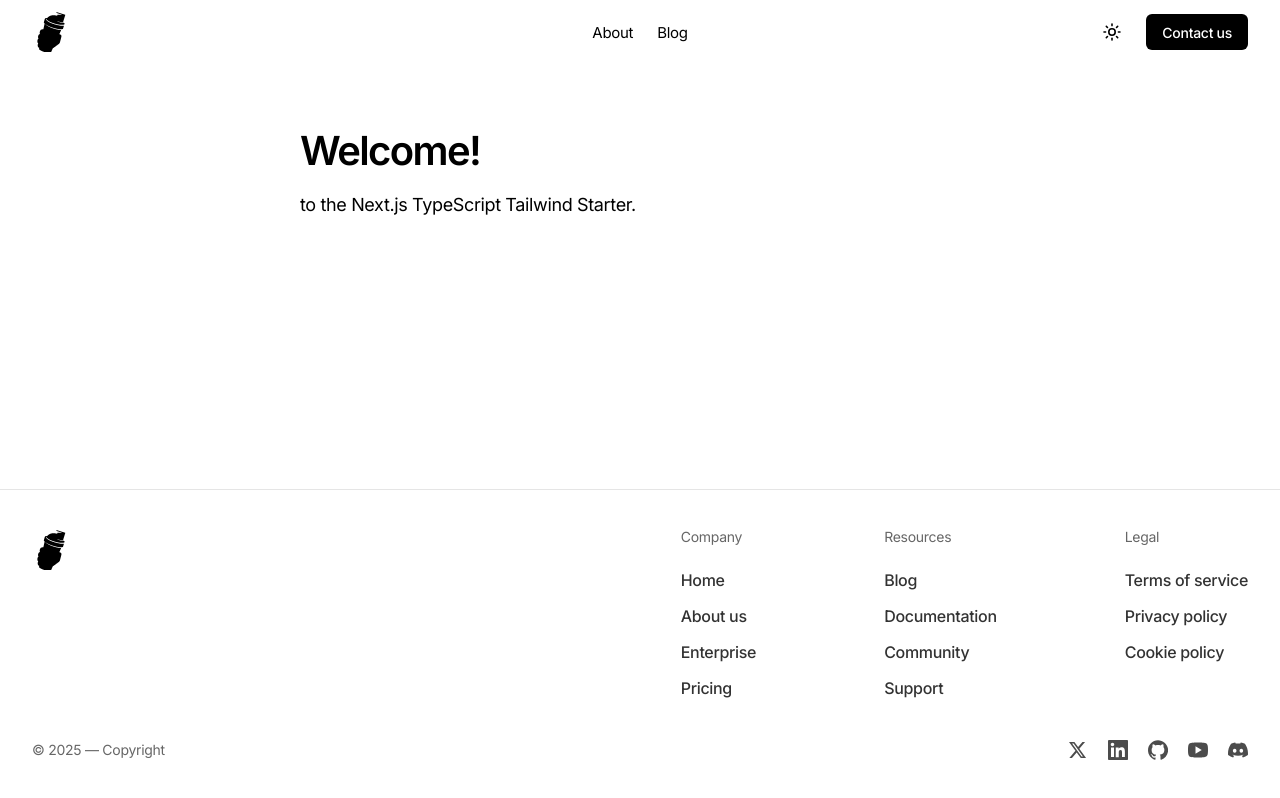
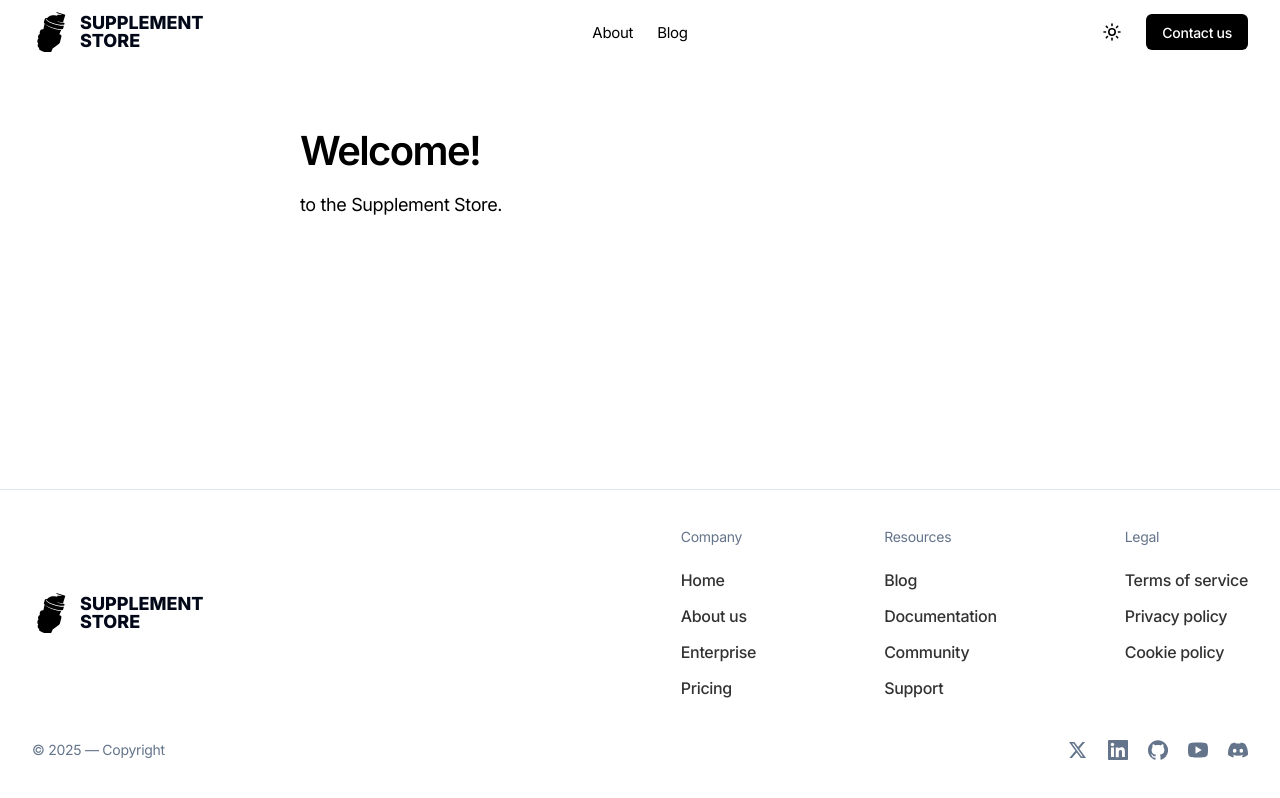
Before and after one commit to saimonkat/supplement-store, a Next.js app: page / in a window 1280 px wide. Built offline with nearby package versions, Linux system fonts and the light colour scheme; no server answers.

Commit message:
refactor: update footer and header components for branding consistency and improve styling

```diff
--- a/src/components/pages/home/hero/hero.tsx
+++ b/src/components/pages/home/hero/hero.tsx
@@ -5,7 +5,7 @@ function Hero() {
         <div className="mx-auto flex max-w-[680px] flex-col gap-y-5">
           <h1 className="fs-40 font-semibold">Welcome!</h1>
           <p className="text-18 leading-snug tracking-tight sm:text-16">
-            to the Next.js TypeScript Tailwind Starter.
+            to the Supplement Store.
           </p>
         </div>
       </div>
--- a/src/components/shared/footer/footer.tsx
+++ b/src/components/shared/footer/footer.tsx
@@ -12,19 +12,20 @@ import Logo from '@/svgs/logo.inline.svg';
 
 function Footer() {
   return (
-    <footer className="relative border-t border-[#000]/10 py-10 px-safe pb-safe-or-10">
+    <footer className="relative border-t border-border py-10 px-safe pb-safe-or-10">
       <div className="container">
         <div className="flex justify-between md:flex-col">
-          <div className="flex flex-col">
-            <Link className="block" href={ROUTE.index}>
-              <Logo width={40} height={40} alt="Logo" />
-              <span className="sr-only">Supplement Store</span>
-            </Link>
-          </div>
+          <Link href="/" className="flex items-center gap-2">
+            <Logo className="sm:size-8" width={40} height={40} alt="Logo" />
+            <div className="flex flex-col text-lg font-extrabold text-foreground leading-none sm:text-md">
+              <span>SUPPLEMENT</span>
+              <span>STORE</span>
+            </div>
+          </Link>
           <nav className="flex w-fit justify-between gap-x-32 gap-y-8 lg:gap-x-20 md:mt-8 md:gap-x-24 xs:grid xs:w-full xs:grid-cols-2 xs:gap-x-5">
             {MENUS.footer.main.map(({ heading, links }, columnIndex) => (
               <div className="flex flex-col" key={columnIndex}>
-                <span className="text-14 leading-none tracking-tight text-[#000]/60">
+                <span className="text-14 leading-none tracking-tight text-muted-foreground">
                   {heading}
                 </span>
                 <ul className="mt-7 flex flex-col gap-y-5 sm:mt-6">
@@ -34,7 +35,7 @@ function Footer() {
                     return (
                       <li className="flex" key={index}>
                         <Link
-                          className="whitespace-nowrap font-medium leading-none tracking-tight opacity-80"
+                          className="whitespace-nowrap font-medium leading-none tracking-tight opacity-80 hover:opacity-100 transition-opacity"
                           href={href}
                           size="md"
                           rel={isExternalUrl ? 'noopener noreferrer' : undefined}
@@ -51,7 +52,7 @@ function Footer() {
           </nav>
         </div>
         <div className="mt-11 flex items-center justify-between gap-y-8 md:mt-8 md:flex-col-reverse md:items-start sm:mt-10 sm:gap-y-10">
-          <p className="text-14 leading-none tracking-tight text-[#000]/60">
+          <p className="text-14 leading-none tracking-tight text-muted-foreground">
             © {new Date().getFullYear()} — Copyright
           </p>
           <ul className="flex gap-x-5">
@@ -68,8 +69,7 @@ function Footer() {
                   <span className="sr-only">{label}</span>
                   <span
                     className={clsx(
-                      // TODO: check icons and styles
-                      'inline-block h-5 w-5 bg-[#000]/70 transition-colors duration-200 group-hover:bg-[#000]/90',
+                      'inline-block h-5 w-5 bg-muted-foreground transition-colors duration-200 group-hover:bg-foreground',
                       icon,
                     )}
                   />
--- a/src/components/shared/header/burger/burger.tsx
+++ b/src/components/shared/header/burger/burger.tsx
@@ -26,7 +26,7 @@ function Burger({
         <div className="absolute -inset-5" aria-hidden />
         <span className="relative block h-7 w-7">
           <m.span
-            className="absolute right-0 top-1 block h-0.5 w-7 rounded-full bg-[#000] transition-colors duration-200"
+            className="absolute right-0 top-1 block h-0.5 w-7 rounded-full bg-foreground transition-colors duration-200"
             variants={{
               initial: {
                 top: 4,
@@ -44,7 +44,7 @@ function Burger({
             }}
           />
           <m.span
-            className="absolute right-0 top-[13px] block h-0.5 w-7 rounded-full bg-[#000] transition-colors duration-200"
+            className="absolute right-0 top-[13px] block h-0.5 w-7 rounded-full bg-foreground transition-colors duration-200"
             variants={{
               initial: {
                 opacity: 1,
@@ -57,7 +57,7 @@ function Burger({
             }}
           />
           <m.span
-            className="absolute bottom-1 right-0 block h-0.5 w-7 rounded-full bg-[#000] transition-colors duration-200"
+            className="absolute bottom-1 right-0 block h-0.5 w-7 rounded-full bg-foreground transition-colors duration-200"
             variants={{
               initial: {
                 bottom: 4,
@@ -75,7 +75,7 @@ function Burger({
             }}
           />
           <m.span
-            className="absolute right-0 top-3.5 h-0.5 w-7 rounded-full bg-[#000] opacity-0 transition-colors duration-200"
+            className="absolute right-0 top-3.5 h-0.5 w-7 rounded-full bg-foreground opacity-0 transition-colors duration-200"
             variants={{
               initial: {
                 rotate: '0deg',
@@ -96,7 +96,7 @@ function Burger({
             }}
           />
           <m.span
-            className="absolute right-0 top-3.5 h-0.5 w-7 rounded-full bg-[#000] opacity-0 transition-colors duration-200"
+            className="absolute right-0 top-3.5 h-0.5 w-7 rounded-full bg-foreground opacity-0 transition-colors duration-200"
             variants={{
               initial: {
                 rotate: '0deg',
--- a/src/components/shared/header/header.tsx
+++ b/src/components/shared/header/header.tsx
@@ -21,9 +21,12 @@ function Header() {
     <>
       <header className="absolute left-0 right-0 top-0 z-50 h-16 px-safe pt-safe">
         <nav className="container flex h-full items-center justify-between" aria-label="Global">
-          <Link href="/">
-            <Logo width={40} height={40} alt="Logo" />
-            <span className="sr-only">Supplement Store</span>
+          <Link href="/" className="flex items-center gap-2">
+            <Logo className="sm:size-8" width={40} height={40} alt="Logo" />
+            <div className="flex flex-col text-lg font-extrabold text-foreground leading-none sm:text-md">
+              <span>SUPPLEMENT</span>
+              <span>STORE</span>
+            </div>
           </Link>
           <ul className="absolute left-1/2 top-1/2 flex -translate-x-1/2 -translate-y-1/2 gap-x-6 md:hidden">
             {MENUS.header.map(({ label, href }, index) => (
@@ -44,12 +47,12 @@ function Header() {
             >
               Contact us
             </Button>
+            <Burger
+              className="hidden md:block"
+              isToggled={isMobileMenuOpen}
+              onClick={toggleMobileMenu}
+            />
           </div>
-          <Burger
-            className="hidden md:block"
-            isToggled={isMobileMenuOpen}
-            onClick={toggleMobileMenu}
-          />
         </nav>
       </header>
       <MobileMenu isOpen={isMobileMenuOpen} onClick={toggleMobileMenu} />
--- a/src/constants/seo-data.ts
+++ b/src/constants/seo-data.ts
@@ -3,13 +3,13 @@ import { ROUTE } from '@/constants/route';
 // FIXME: Add real data here
 export const SEO_DATA = {
   notFound: {
-    title: 'Page Not Found - Next.js TypeScript Tailwind Starter',
-    description: 'Page Not Found - Next.js TypeScript Tailwind Starter',
+    title: 'Page Not Found - Supplement Store',
+    description: 'Page Not Found - Supplement Store',
     pathname: '',
   },
   index: {
-    title: 'Home - Next.js TypeScript Tailwind Starter',
-    description: 'Next.js TypeScript Tailwind Starter',
+    title: 'Supplement Store',
+    description: 'Supplement Store',
     pathname: ROUTE.index as string,
   },
 };
--- a/src/lib/get-metadata.ts
+++ b/src/lib/get-metadata.ts
@@ -20,7 +20,7 @@ export function getMetadata({
   const SITE_URL = process.env.NEXT_PUBLIC_DEFAULT_SITE_URL;
   const canonicalUrl = SITE_URL + pathname;
   const imageUrl = imagePath.startsWith('http') ? imagePath : SITE_URL + imagePath;
-  const siteName = 'Pixel Point Next.js TypeScript Tailwind Starter';
+  const siteName = 'Supplement Store';
 
   return {
     title,
```
